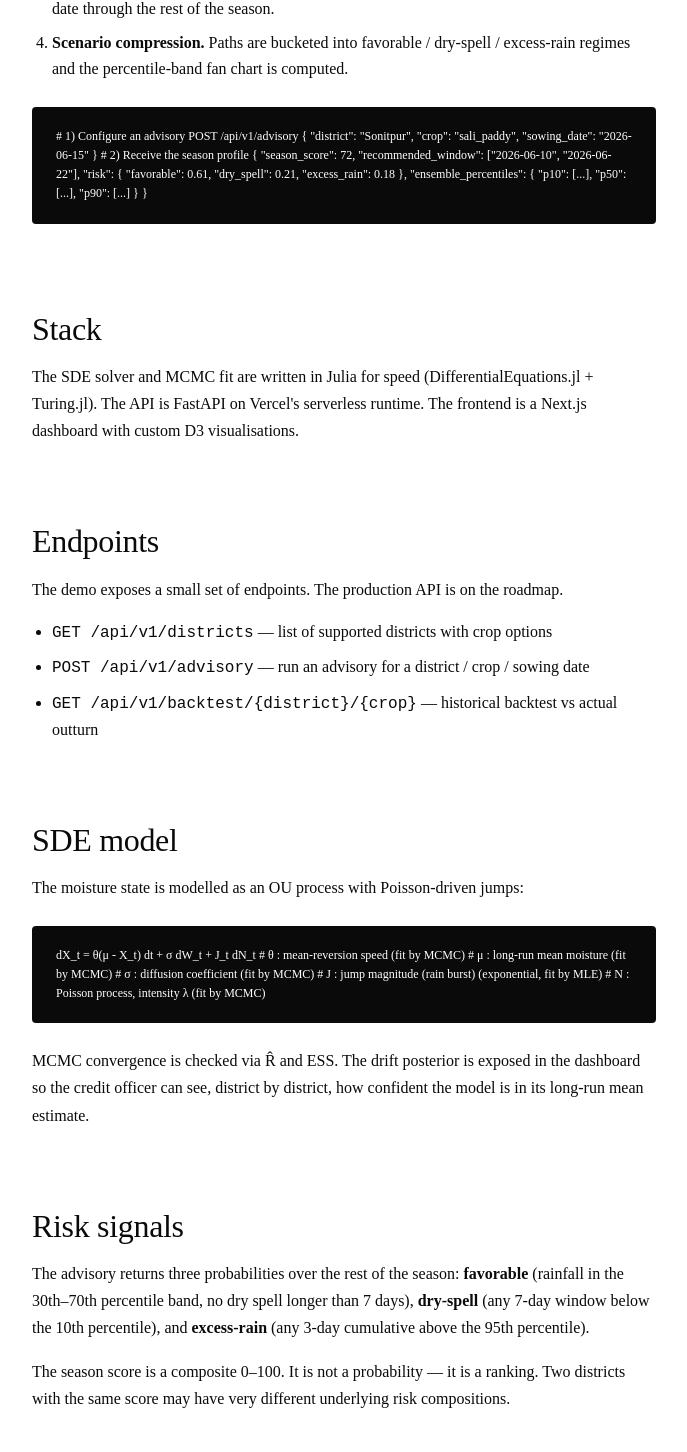
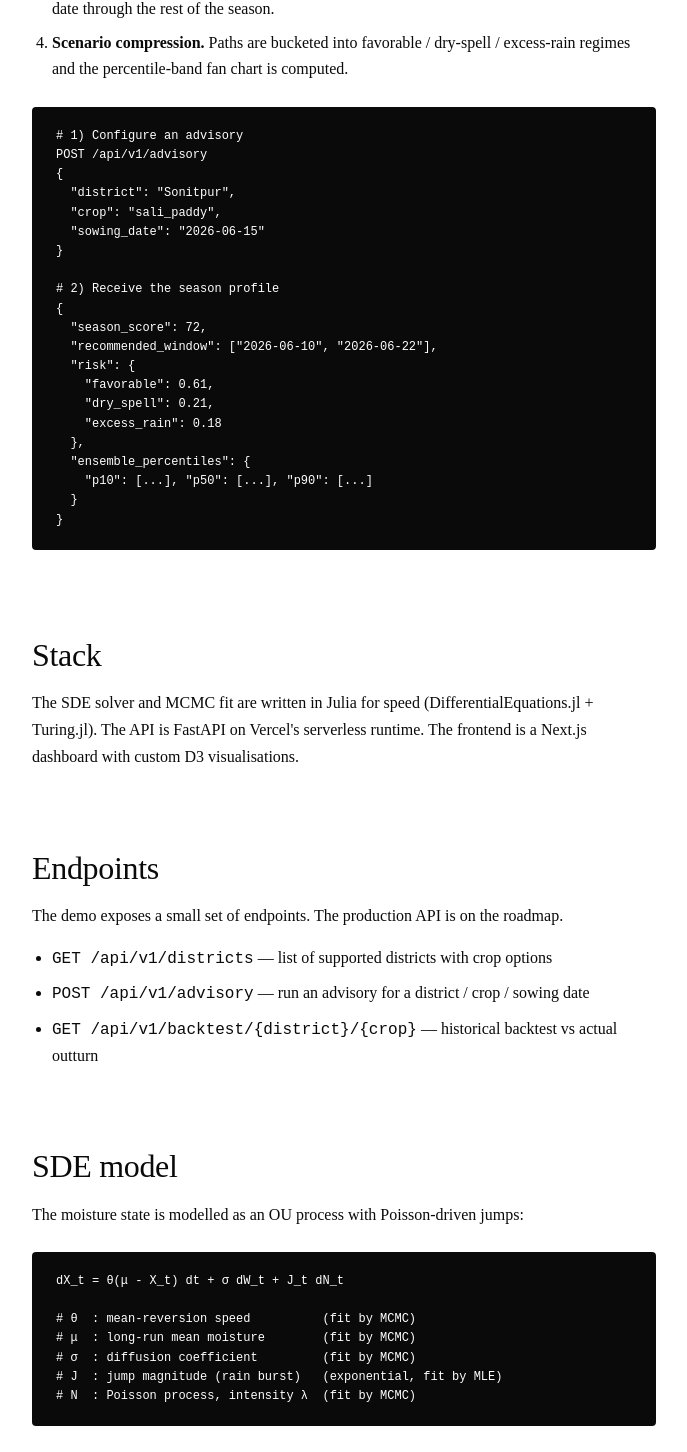
Before and after one commit to marksman-20/portfolio-next, a Next.js app: page /portfolio-next/projects/kharifcast in a window 1280 px wide. Shown: the part 1673-3125 px from the top of the page, without its empty margins (328-1015 px from the left). Built offline with nearby package versions, Linux system fonts and the light colour scheme; a web font is replaced by a local one.

Commit message:
Fix code block formatting in project case studies

```diff
--- a/src/app/projects/kharifcast/page.js
+++ b/src/app/projects/kharifcast/page.js
@@ -85,6 +85,7 @@ const sections = [
           </li>
         </ol>
         <div className={styles.codeBlock}>
+          <pre><code>
 {`# 1) Configure an advisory
 POST /api/v1/advisory
 {
@@ -106,6 +107,7 @@ POST /api/v1/advisory
     "p10": [...], "p50": [...], "p90": [...]
   }
 }`}
+          </code></pre>
         </div>
       </>
     ),
@@ -151,6 +153,7 @@ POST /api/v1/advisory
           Poisson-driven jumps:
         </p>
         <div className={styles.codeBlock}>
+          <pre><code>
 {`dX_t = θ(μ - X_t) dt + σ dW_t + J_t dN_t
 
 # θ  : mean-reversion speed          (fit by MCMC)
@@ -158,6 +161,7 @@ POST /api/v1/advisory
 # σ  : diffusion coefficient         (fit by MCMC)
 # J  : jump magnitude (rain burst)   (exponential, fit by MLE)
 # N  : Poisson process, intensity λ  (fit by MCMC)`}
+          </code></pre>
         </div>
         <p>
           MCMC convergence is checked via R̂ and ESS. The drift
--- a/src/app/projects/siterisk/page.js
+++ b/src/app/projects/siterisk/page.js
@@ -79,6 +79,7 @@ const sections = [
           </li>
         </ol>
         <div className={styles.codeBlock}>
+          <pre><code>
 {`# 1) Submit a location
 curl -X POST https://api.siterisk.io/v1/risk \\
   -H "Content-Type: application/json" \\
@@ -96,6 +97,7 @@ curl -X POST https://api.siterisk.io/v1/risk \\
     "ssp585_2050_delta_c": 1.8
   }
 }`}
+          </code></pre>
         </div>
       </>
     ),
```
